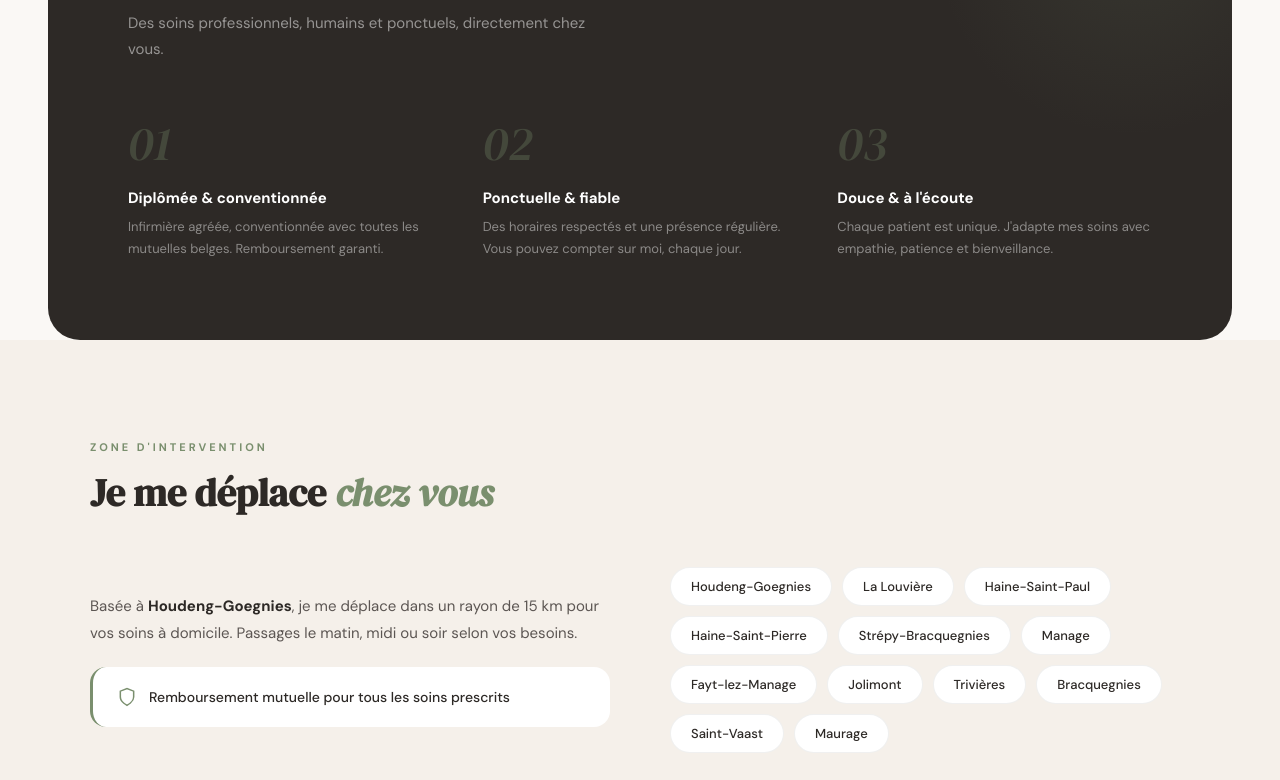
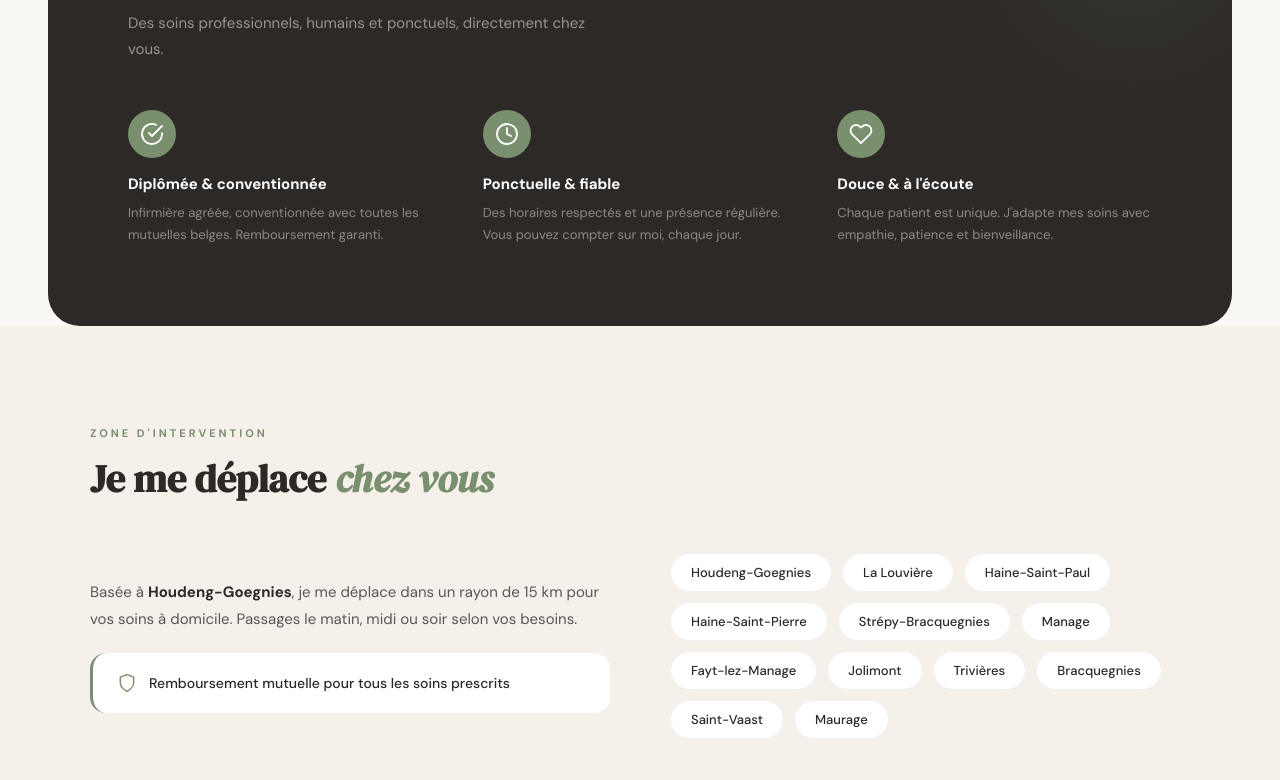
Before and after one commit to Delvaleseo/creopus, a website: page public/demo/julie-bouhier.html in a window 1280 px wide. Shown: the part 1837-2617 px from the top of the page. Drawn offline with Linux system fonts and the light colour scheme.

Commit message:
Trust section: remplace 01/02/03 par icônes SVG (check, horloge, coeur)

```diff
--- a/public/demo/julie-bouhier.html
+++ b/public/demo/julie-bouhier.html
@@ -169,7 +169,8 @@
   .trust-section .ssub { color: rgba(255,255,255,0.5) }
   .trust-grid { display: grid; grid-template-columns: repeat(3, 1fr); gap: 40px; margin-top: 48px }
   .trust-cell { position: relative }
-  .trust-num { font-family: var(--serif); font-size: 3rem; color: var(--sage); opacity: 0.3; margin-bottom: 12px; font-style: italic }
+  .trust-icon { width: 48px; height: 48px; border-radius: 50%; background: var(--sage); display: flex; align-items: center; justify-content: center; margin-bottom: 16px }
+  .trust-icon svg { width: 24px; height: 24px; stroke: #fff; fill: none; stroke-width: 1.8; stroke-linecap: round; stroke-linejoin: round }
   .trust-cell h3 { font-size: 15px; font-weight: 700; margin-bottom: 8px; color: #fff }
   .trust-cell p { font-size: 13px; color: rgba(255,255,255,0.45); line-height: 1.7 }
 
@@ -403,17 +404,17 @@
   <p class="ssub">Des soins professionnels, humains et ponctuels, directement chez vous.</p>
   <div class="trust-grid">
     <div class="trust-cell reveal">
-      <div class="trust-num">01</div>
+      <div class="trust-icon"><svg viewBox="0 0 24 24"><path d="M22 11.08V12a10 10 0 1 1-5.93-9.14"/><path d="M22 4 12 14.01l-3-3"/></svg></div>
       <h3>Diplômée & conventionnée</h3>
       <p>Infirmière agréée, conventionnée avec toutes les mutuelles belges. Remboursement garanti.</p>
     </div>
     <div class="trust-cell reveal">
-      <div class="trust-num">02</div>
+      <div class="trust-icon"><svg viewBox="0 0 24 24"><circle cx="12" cy="12" r="10"/><path d="M12 6v6l4 2"/></svg></div>
       <h3>Ponctuelle & fiable</h3>
       <p>Des horaires respectés et une présence régulière. Vous pouvez compter sur moi, chaque jour.</p>
     </div>
     <div class="trust-cell reveal">
-      <div class="trust-num">03</div>
+      <div class="trust-icon"><svg viewBox="0 0 24 24"><path d="M20.84 4.61a5.5 5.5 0 0 0-7.78 0L12 5.67l-1.06-1.06a5.5 5.5 0 0 0-7.78 7.78l1.06 1.06L12 21.23l7.78-7.78 1.06-1.06a5.5 5.5 0 0 0 0-7.78z"/></svg></div>
       <h3>Douce & à l'écoute</h3>
       <p>Chaque patient est unique. J'adapte mes soins avec empathie, patience et bienveillance.</p>
     </div>
```
